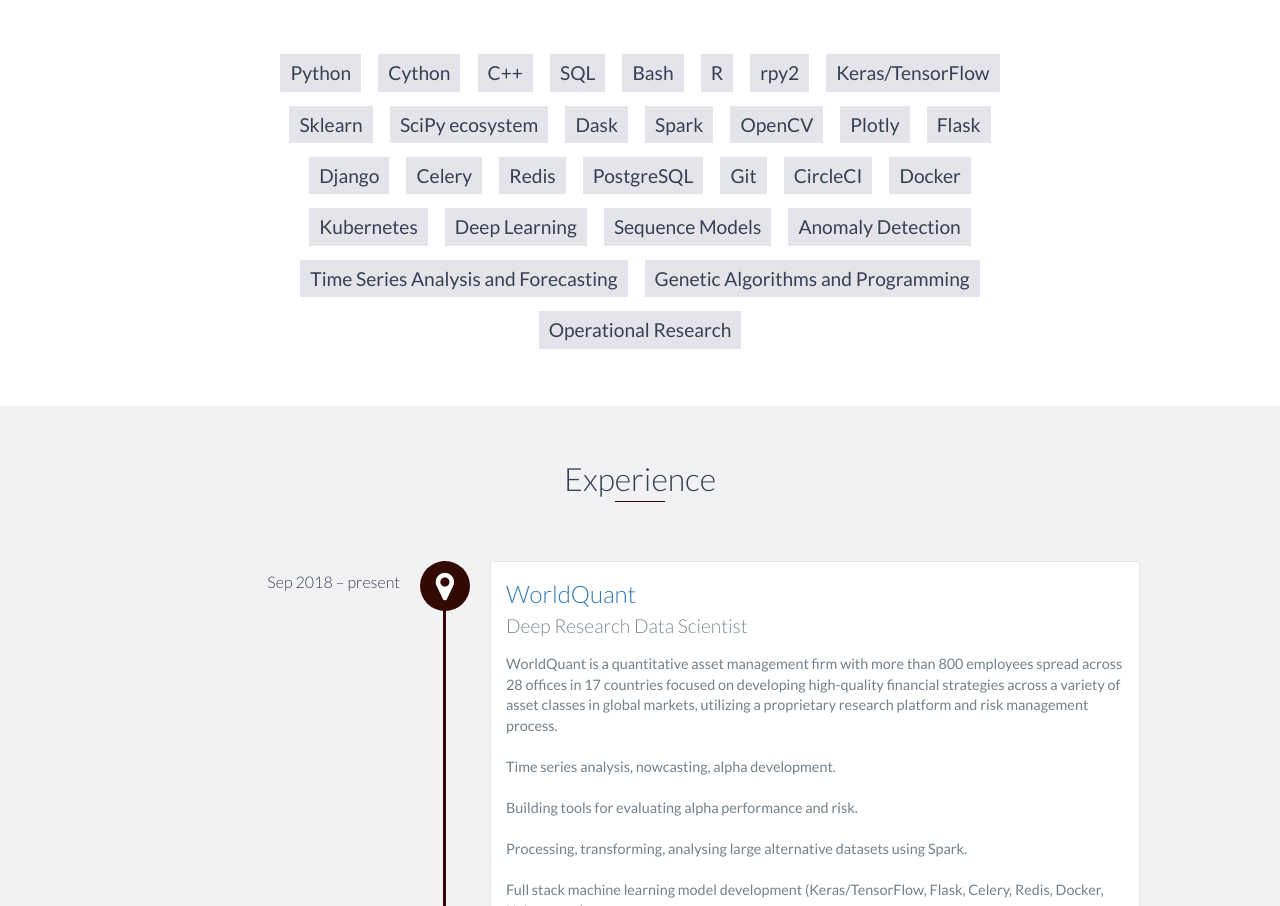
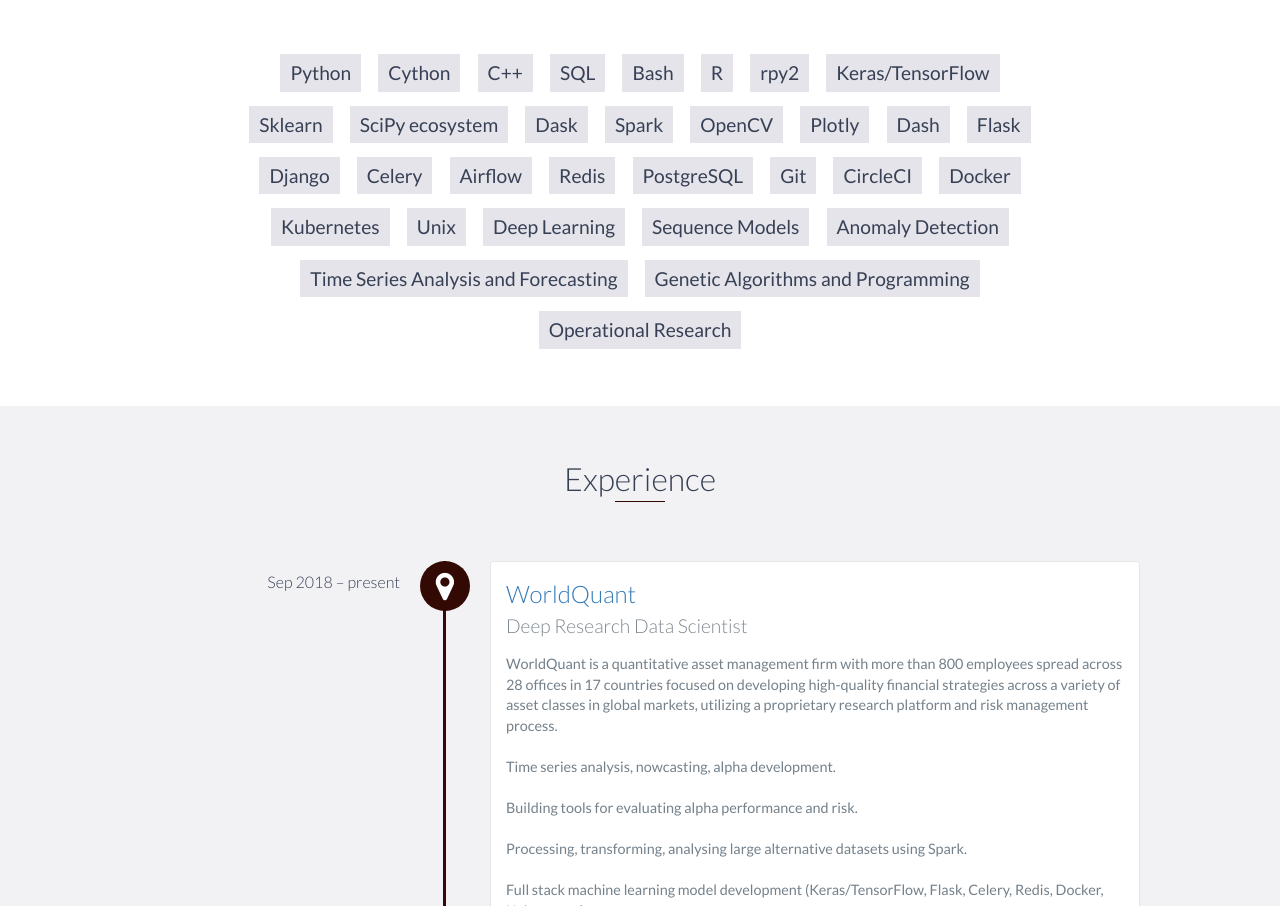
Before and after one commit to karolisjan/karolisjan.github.io, a website: page index.html in a window 1280 px wide. Shown: the part 1141-2047 px from the top of the page. Drawn offline with nearby package versions, Linux system fonts and the light colour scheme.

Commit message:
Update index.html

```diff
--- a/index.html
+++ b/index.html
@@ -118,15 +118,18 @@
             <li>Spark</li>
             <li>OpenCV</li>
             <li>Plotly</li>
+            <li>Dash</li>
             <li>Flask</li>
             <li>Django</li>
             <li>Celery</li>
+            <li>Airflow</li>
             <li>Redis</li>
             <li>PostgreSQL</li>
             <li>Git</li>
             <li>CircleCI</li>
             <li>Docker</li>
             <li>Kubernetes</li>
+            <li>Unix</li>
             <li>Deep Learning</li>
             <li>Sequence Models</li>
             <li>Anomaly Detection</li>
```
